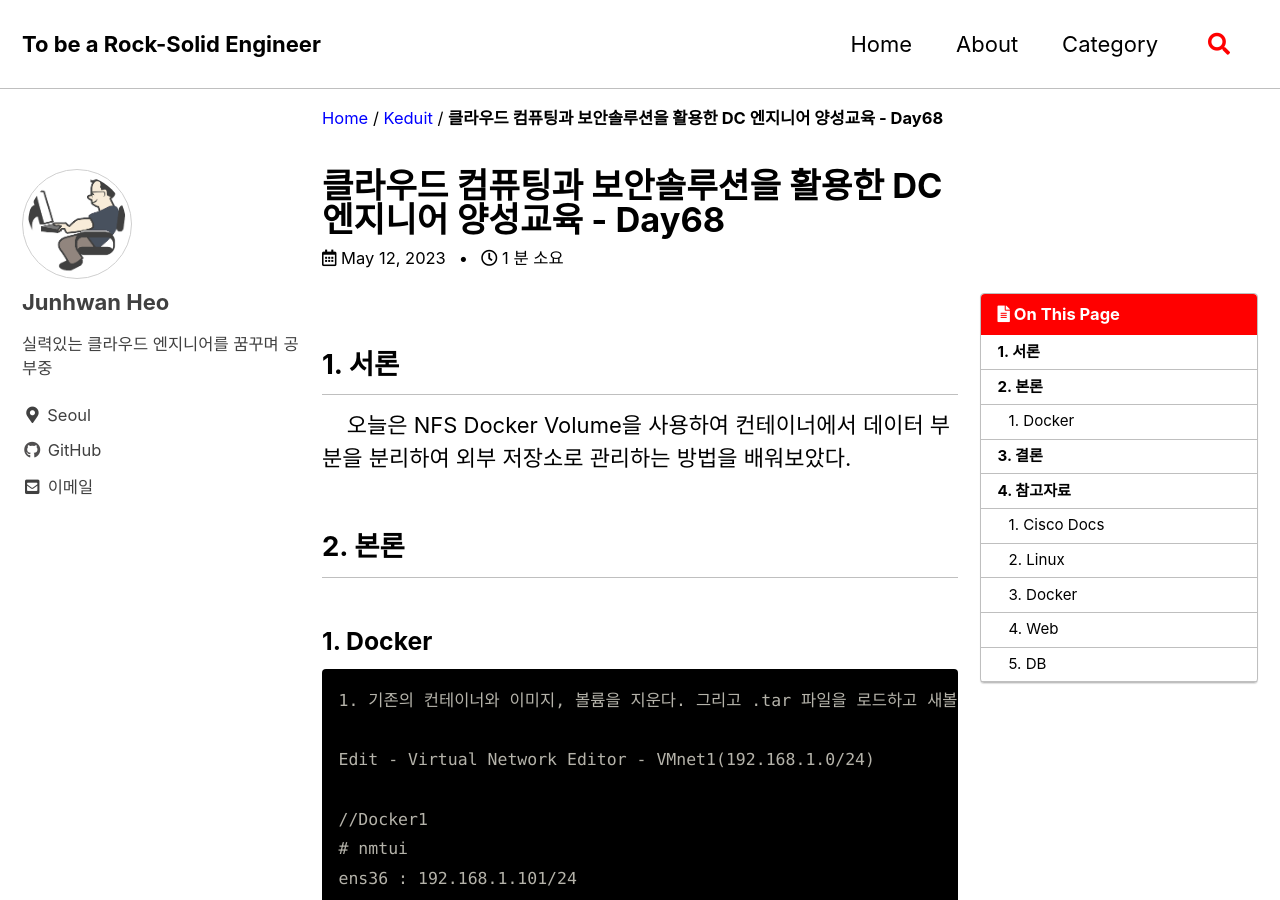
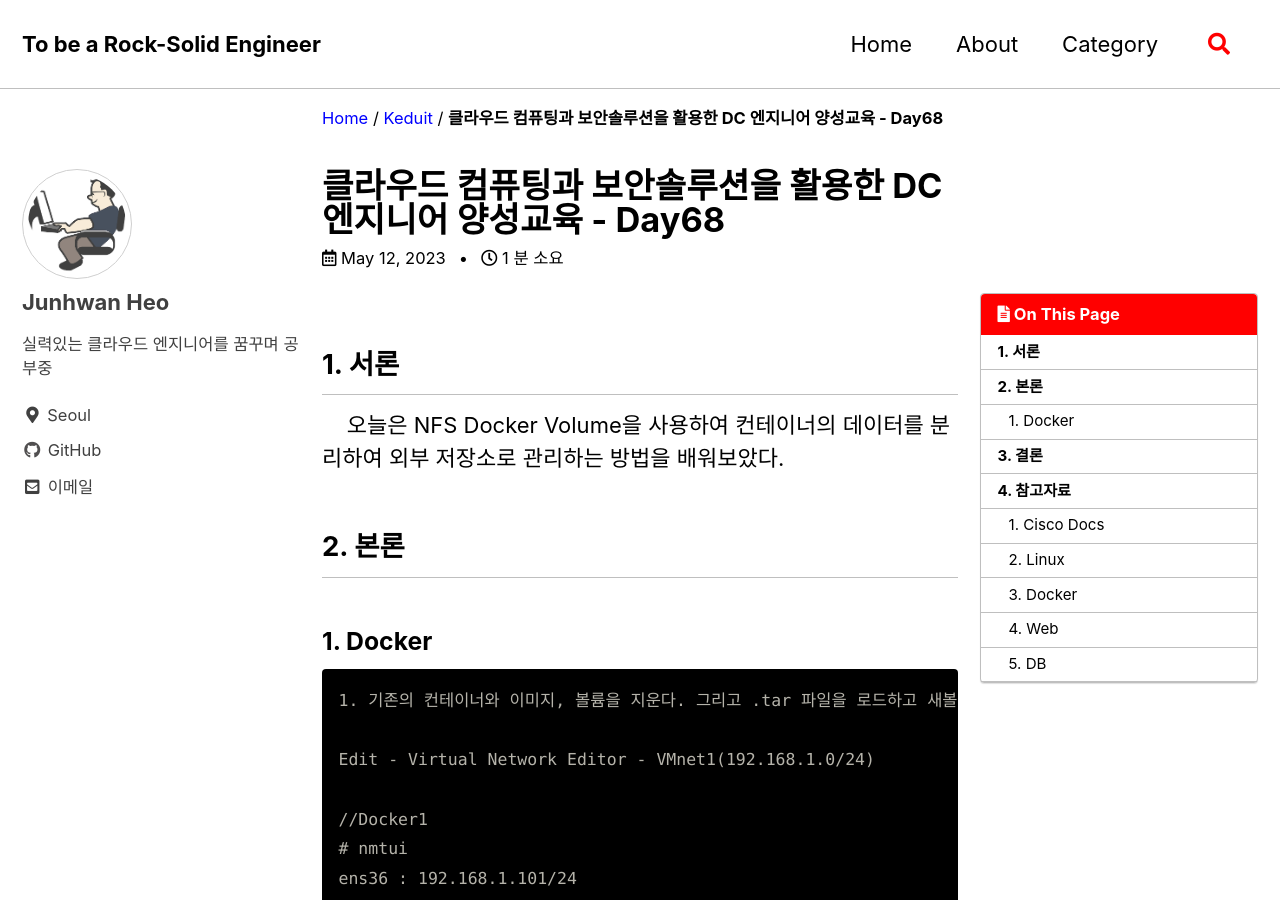
Before and after one commit to holeman4110/holeman4110.github.io, a Jekyll site: the page built from _posts/2023-05-12-keduit-day68.md, in a window 1280 px wide and 900 px high. Built offline with Jekyll 4.4.1, drawn with Linux system fonts in a browser that asks for light colours; cached includes are drawn as plain includes; a script bundle is joined from its source files by our own code; comment, search, counter and statistics services are not loaded; some of the changed text lies outside the part shown.

Commit message:
Update 2023-05-12-keduit-day68.md

```diff
--- a/_posts/2023-05-12-keduit-day68.md
+++ b/_posts/2023-05-12-keduit-day68.md
@@ -27,7 +27,7 @@ sidebar:
 
 ## 1. 서론
 
-&nbsp;&nbsp;&nbsp;&nbsp;오늘은 NFS Docker Volume을 사용하여 컨테이너에서 데이터 부분을 분리하여 외부 저장소로 관리하는 방법을 배워보았다.
+&nbsp;&nbsp;&nbsp;&nbsp;오늘은 NFS Docker Volume을 사용하여 컨테이너의 데이터를 분리하여 외부 저장소로 관리하는 방법을 배워보았다.
 
 ## 2. 본론
 
@@ -108,7 +108,7 @@ ctrl + shift + p + q
 
 ## 3. 결론
 
-&nbsp;&nbsp;&nbsp;&nbsp;일주일이 벌써 끝났다.
+&nbsp;&nbsp;&nbsp;&nbsp;도커 컨테이너에 외부 저장소를 마운트 할 수 있다는 점을 배워보았다.
 
 ## 4. 참고자료
 
```
